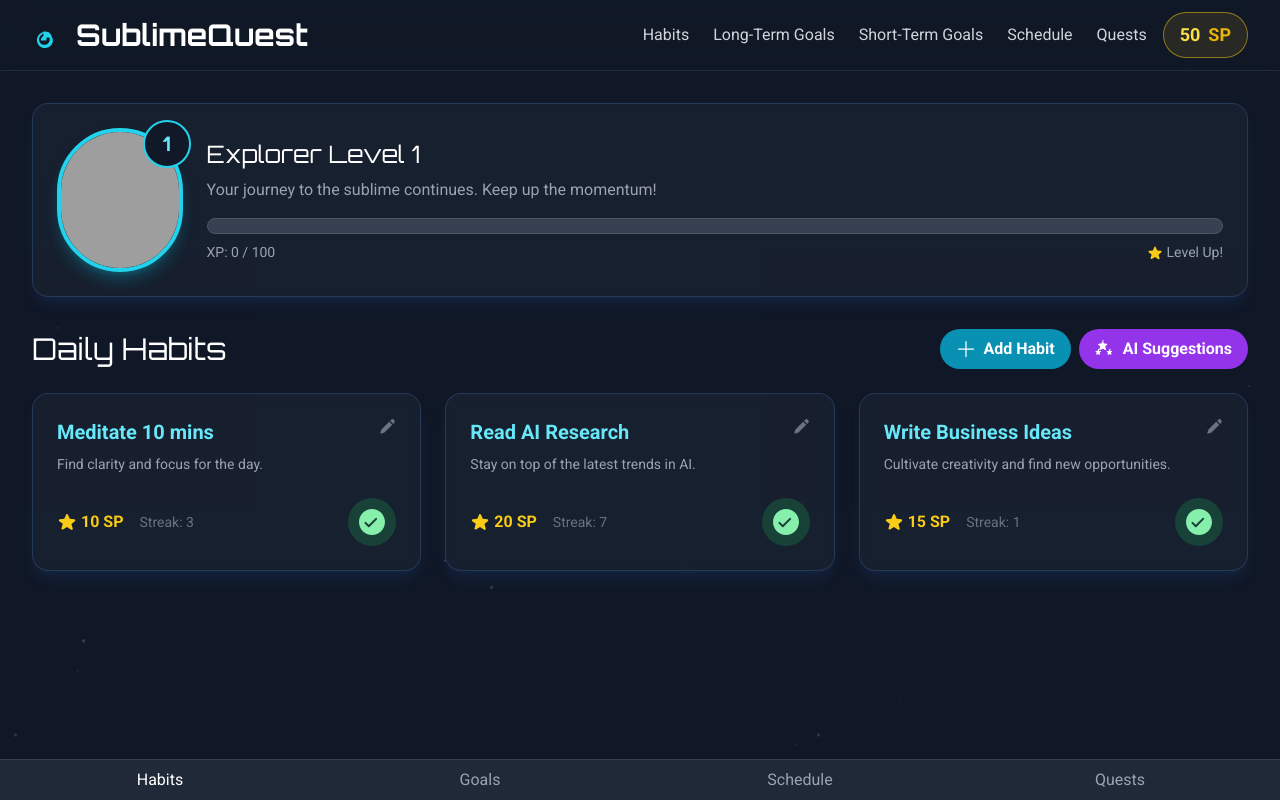
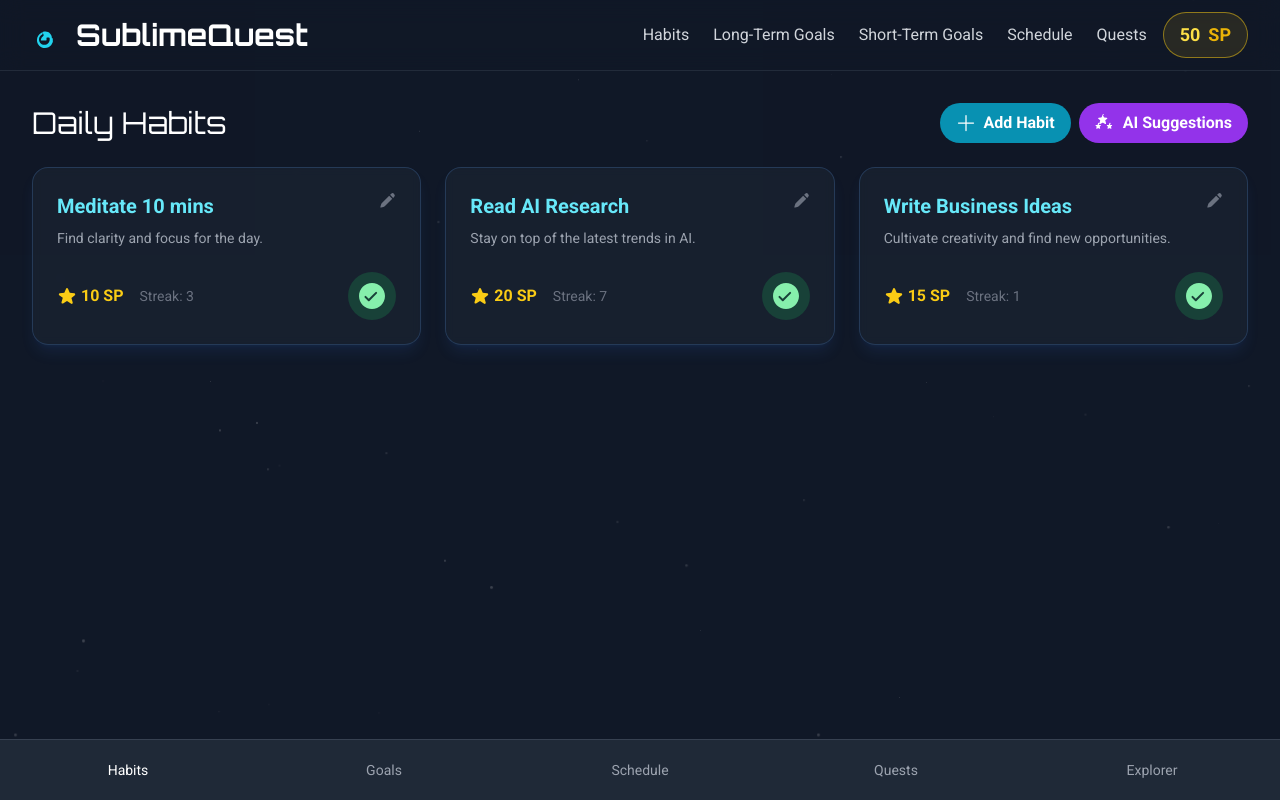
Before and after one commit to jakewoodworth/SublimeApp, a React (Vite) app: page / in a window 1280 px wide. Built offline with nearby package versions, Linux system fonts and the light colour scheme; grey boxes are pictures that could not be loaded.

Commit message:
feat: add explorer tab and improve navigation

```diff
--- a/App.tsx
+++ b/App.tsx
@@ -92,7 +92,7 @@ const App: React.FC = () => {
     const [isSuggestingHabits, setIsSuggestingHabits] = useState<boolean>(false);
     const [isSuggestingQuests, setIsSuggestingQuests] = useState<boolean>(false);
     const [activeQuestId, setActiveQuestId] = useState<string | null>(null);
-    const [activeTab, setActiveTab] = useState<'habits' | 'goals' | 'schedule' | 'quests'>('habits');
+    const [activeTab, setActiveTab] = useState<'habits' | 'goals' | 'schedule' | 'quests' | 'explorer'>('habits');
 
     // --- Experience & Leveling ---
     const addExperience = useCallback((xp: number) => {
@@ -448,9 +448,11 @@ const App: React.FC = () => {
             )}
             <Header sublimePoints={sublimePoints} />
             <main className="p-4 md:p-8 max-w-7xl mx-auto pb-24">
-                <div className="grid grid-cols-1 md:grid-cols-2 lg:grid-cols-3 gap-8 mb-8">
-                   <Dashboard avatar={avatar} />
-                </div>
+                {activeTab === 'explorer' && (
+                    <div className="grid grid-cols-1 md:grid-cols-2 lg:grid-cols-3 gap-8 mb-8">
+                        <Dashboard avatar={avatar} />
+                    </div>
+                )}
 
                 {activeTab === 'habits' && (
                     <section id="habits" className="mb-12">
@@ -526,11 +528,47 @@ const App: React.FC = () => {
                     </section>
                 )}
             </main>
-            <nav className="fixed bottom-0 left-0 right-0 bg-gray-800 border-t border-gray-700 text-gray-400 flex justify-around py-2">
-                <button onClick={() => setActiveTab('habits')} className={`flex-1 ${activeTab === 'habits' ? 'text-white' : ''}`}>Habits</button>
-                <button onClick={() => setActiveTab('goals')} className={`flex-1 ${activeTab === 'goals' ? 'text-white' : ''}`}>Goals</button>
-                <button onClick={() => setActiveTab('schedule')} className={`flex-1 ${activeTab === 'schedule' ? 'text-white' : ''}`}>Schedule</button>
-                <button onClick={() => setActiveTab('quests')} className={`flex-1 ${activeTab === 'quests' ? 'text-white' : ''}`}>Quests</button>
+            <nav className="fixed bottom-0 left-0 right-0 bg-gray-800 border-t border-gray-700 text-gray-400 flex justify-around py-3 text-sm">
+                <button
+                    onClick={() => setActiveTab('habits')}
+                    className={`flex-1 py-2 focus:outline-none focus:ring-2 focus:ring-cyan-500 ${activeTab === 'habits' ? 'text-white' : ''}`}
+                    aria-label="Habits"
+                    aria-current={activeTab === 'habits' ? 'page' : undefined}
+                >
+                    Habits
+                </button>
+                <button
+                    onClick={() => setActiveTab('goals')}
+                    className={`flex-1 py-2 focus:outline-none focus:ring-2 focus:ring-cyan-500 ${activeTab === 'goals' ? 'text-white' : ''}`}
+                    aria-label="Goals"
+                    aria-current={activeTab === 'goals' ? 'page' : undefined}
+                >
+                    Goals
+                </button>
+                <button
+                    onClick={() => setActiveTab('schedule')}
+                    className={`flex-1 py-2 focus:outline-none focus:ring-2 focus:ring-cyan-500 ${activeTab === 'schedule' ? 'text-white' : ''}`}
+                    aria-label="Schedule"
+                    aria-current={activeTab === 'schedule' ? 'page' : undefined}
+                >
+                    Schedule
+                </button>
+                <button
+                    onClick={() => setActiveTab('quests')}
+                    className={`flex-1 py-2 focus:outline-none focus:ring-2 focus:ring-cyan-500 ${activeTab === 'quests' ? 'text-white' : ''}`}
+                    aria-label="Quests"
+                    aria-current={activeTab === 'quests' ? 'page' : undefined}
+                >
+                    Quests
+                </button>
+                <button
+                    onClick={() => setActiveTab('explorer')}
+                    className={`flex-1 py-2 focus:outline-none focus:ring-2 focus:ring-cyan-500 ${activeTab === 'explorer' ? 'text-white' : ''}`}
+                    aria-label="Explorer"
+                    aria-current={activeTab === 'explorer' ? 'page' : undefined}
+                >
+                    Explorer
+                </button>
             </nav>
         </div>
     );
```
